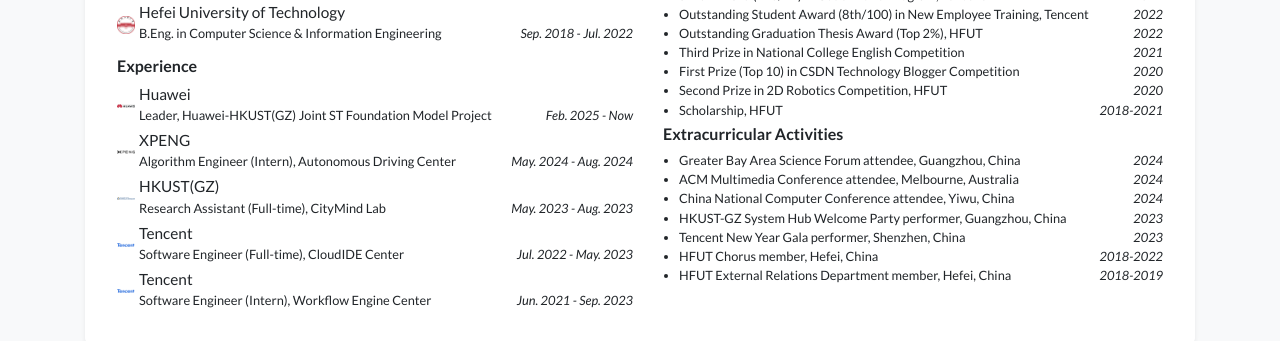
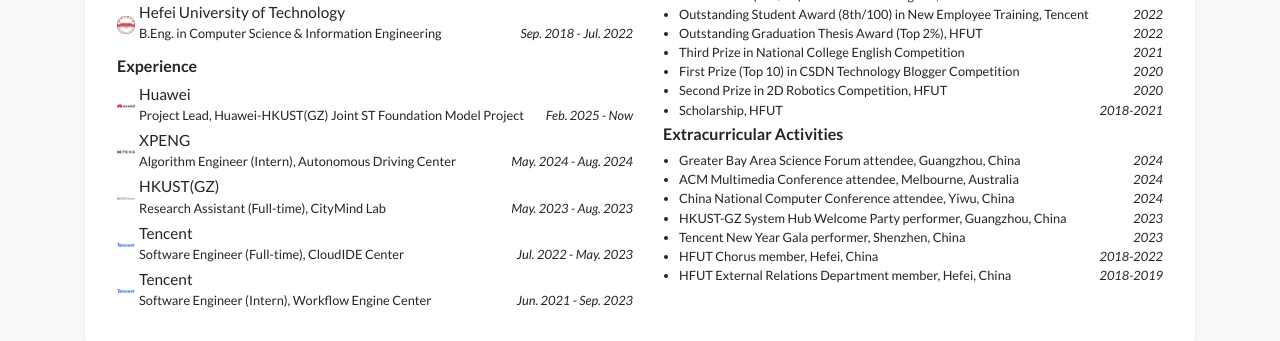
Before and after one commit to thunderlrr/songxinlei.github.io, a Jekyll site: the page built from index.html, in a window 1280 px wide and 900 px high, scrolled down 468 px. Shown: the part 153-494 px from the top of the window. Built offline with Jekyll 4.4.1, drawn with Linux system fonts in a browser that asks for light colours; a style sheet for code colours, icons or effects is not loaded.

Commit message:
update profile

```diff
--- a/_data/profile.yml
+++ b/_data/profile.yml
@@ -48,7 +48,7 @@
 experience:
 - name: Huawei
   logo: /assets/images/badges/Huawei_company.png
-  position: Leader, Huawei-HKUST(GZ) Joint ST Foundation Model Project
+  position: Project Lead, Huawei-HKUST(GZ) Joint ST Foundation Model Project
   date: Feb. 2025 - Now
 - name: XPENG
   logo: /assets/images/badges/xpeng_company.png
```
